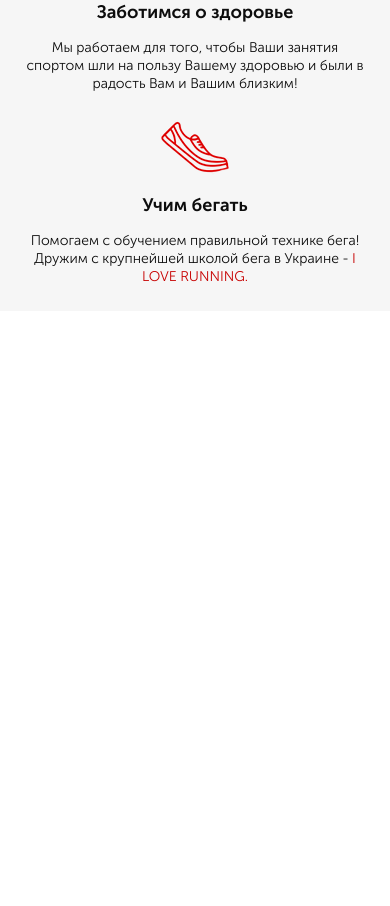
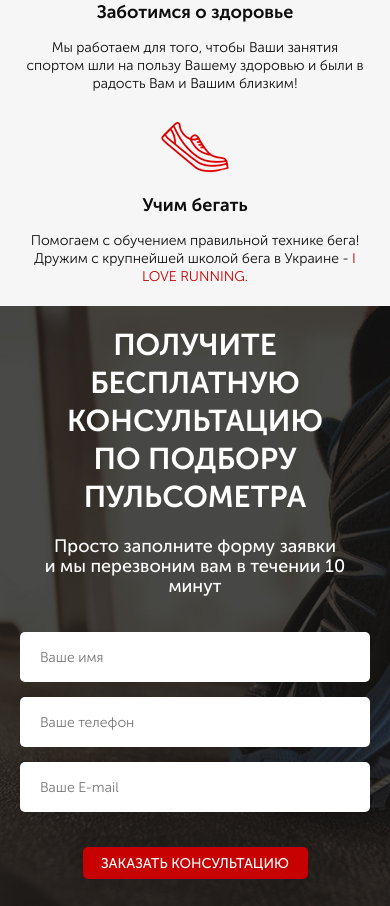
Before and after one commit to oldotcom/pulse, a website: page src/index.html in a window 390 px wide. Shown: the part 979-1885 px from the top of the page. Before the commit the page ends 1290 px from the top, so only its background shows below. Drawn offline with Linux system fonts and the light colour scheme.

Commit message:
consultation section

```diff
--- a/src/index.html
+++ b/src/index.html
@@ -88,7 +88,22 @@
 
     <div class="consultation">
         <div class="container">
+            <h2 class="title title_left">
+                Получите бесплатную консультацию<br>
+                по подбору пульсометра
+            </h2>
+            <div class="consultation__descr">
+                Просто заполните форму заявки<br>
+                и мы перезвоним вам в течении 10 минут
+            </div>
+            <form class="feed-form" action="#">
+                <input name="name" required placeholder="Ваше имя" type="text">
+                <input name="phone" required placeholder="Ваше телефон" type="number">
+                <input name="email" required placeholder="Ваше E-mail" type="email">
 
+                <!-- <input type="submit" value="заказать консультацию"> -->
+                <button class="button button_submit">заказать консультацию</button>
+            </form>
         </div>
     </div>
 
--- a/src/sass/base/_media.scss
+++ b/src/sass/base/_media.scss
@@ -14,6 +14,9 @@
         &__item {
             width: 220px;
         }
+    }
+    .consultation {
+        padding-left: 25px;
     }
 }
 
@@ -85,6 +88,9 @@
         &_main {
             margin-top: 25px;
         }
+        &_submit {
+            margin: 0 auto;
+        }
     }
     .header {
         flex-direction: column;
@@ -106,7 +112,7 @@
         }
     }
     .advantage {
-        padding: 25px 0 25px 0;
+        padding: 20px 0 20px 0;
         &__wrapper {
             margin-top: 10px;
             flex-wrap: wrap;
@@ -123,8 +129,31 @@
             margin-top: 18px;
         }
     }
+    .consultation {
+        min-height: 600px;
+        padding: 20px;
+        &__descr {
+            margin-top: 20px;
+            text-align: center;
+            font-size: 18px;
+            line-height: 20px;
+        }
+    }
     .title {
-        line-height: 33px;
+        line-height: 38px;
+        &_left {
+            text-align: center;
+            font-size: 30px;
+            line-height: 38px;
+        }
     }
-
+    .feed-form {
+        width: 100%;
+        justify-content: center;
+        input {
+            &:nth-child(3) {
+                margin-bottom: 35px;
+            }
+        }
+    }
 }
--- a/src/sass/blocks/_buttons.scss
+++ b/src/sass/blocks/_buttons.scss
@@ -15,4 +15,9 @@
         height: 50px;
         font-size: 16px;
     }
+    &_submit {
+        width: 100%;
+        height: 55px;
+        font-size: 16px;
+    }
 }
--- /dev/null
+++ b/src/sass/blocks/_consultation.scss
@@ -0,0 +1,11 @@
+.consultation {
+    min-height: 680px;
+    padding: 100px 0 108px 0;
+    background: url(../img/bg/consultation_bg.jpg) center (center/cover) no-repeat;
+    &__descr {
+        font-weight: 500;
+        font-size: 20px;
+        line-height: 30px;
+        color: #FFFFFF;
+    }
+}
--- /dev/null
+++ b/src/sass/blocks/_forms.scss
@@ -0,0 +1,20 @@
+.feed-form {
+    margin-top: 36px;
+    display: flex;
+    flex-direction: column;
+    width: 300px;
+    input {
+        height: 50px;
+        border-radius: 5px;
+        background: #FFFFFF;
+        margin-bottom: 15px;
+        border: none;
+        padding: 0 20px;
+        font-size: 14px;
+        font-weight: 300;
+        color: #4B4B4B;
+        &:nth-child(3) {
+            margin-bottom: 20px;
+        }
+    }
+}
--- a/src/sass/blocks/_title.scss
+++ b/src/sass/blocks/_title.scss
@@ -2,8 +2,13 @@
     margin-bottom: 0;
     font-weight: 700;
     font-size: 30px;
-    line-height: 25px;
     text-align: center;
     text-transform: uppercase;
     color: #0D0D0D;
+    &_left {
+        text-align: left;
+        font-size: 36px;
+        line-height: 54px;
+        color: #FFFFFF;
+    }
 }
--- a/src/sass/style.scss
+++ b/src/sass/style.scss
@@ -11,5 +11,7 @@
 @import 'blocks/buttons';
 @import 'blocks/advantage';
 @import 'blocks/title';
+@import 'blocks/consultation';
+@import 'blocks/forms';
 
 @import 'base/media';
```
Also changed, not shown: src/CSS/style.min.css.
